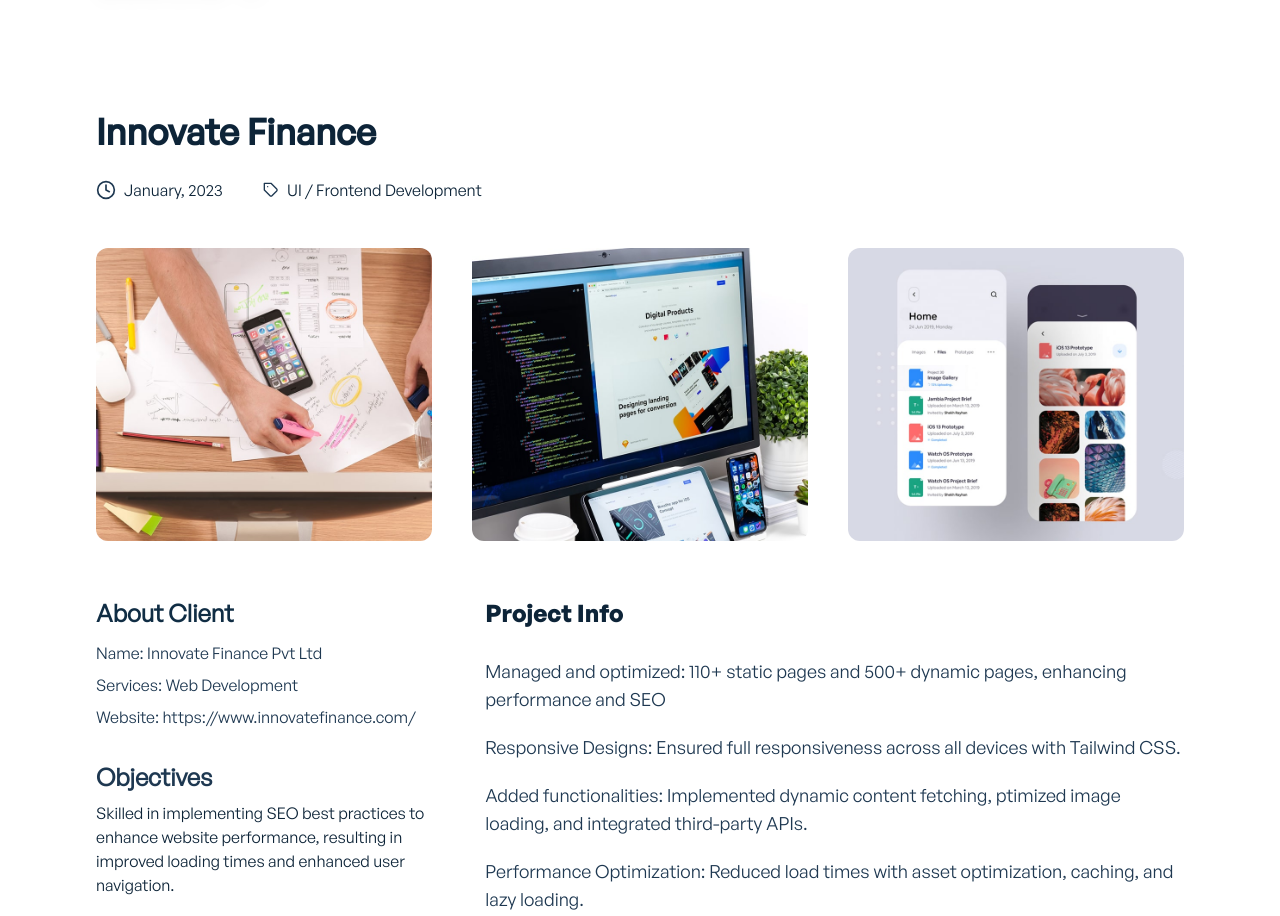
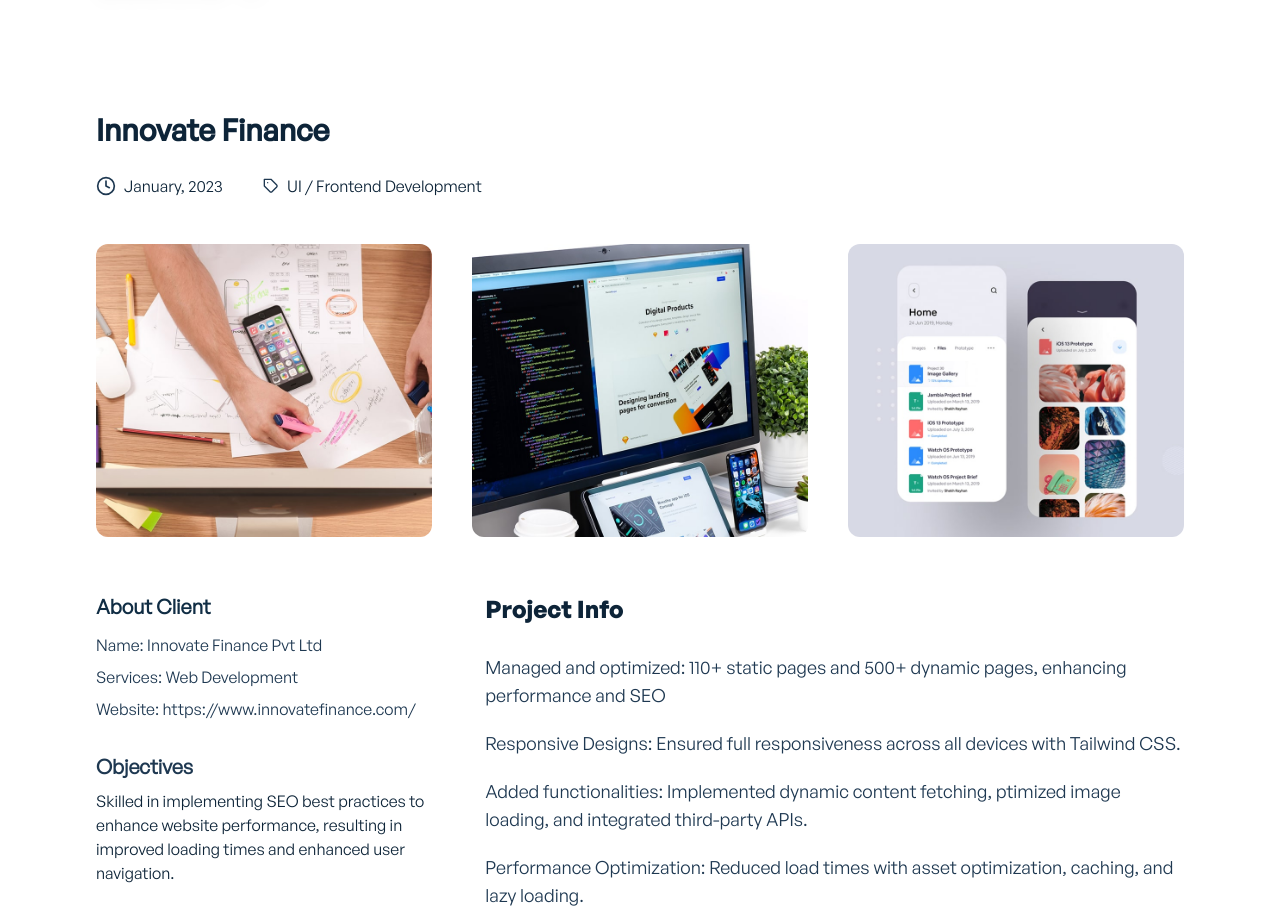
Before and after one commit to seetha-devi/my-portfolio, a Next.js app: page /projects/1 in a window 1280 px wide. Shown: the part 80-996 px from the top of the page. Built offline with nearby package versions, Linux system fonts and the light colour scheme.

Commit message:
changes updated

```diff
--- a/components/projects/ProjectSingle.jsx
+++ b/components/projects/ProjectSingle.jsx
@@ -30,7 +30,7 @@
 						/>
 					</div>
 					<div className="h-1/3 text-center px-4 py-6">
-						<p className="font-general-medium text-xl md:text-2xl text-ternary-dark dark:text-ternary-light mb-2">
+						<p className="font-general-medium text-xl  text-ternary-dark dark:text-ternary-light mb-2">
 							{props.title}
 						</p>
 						<span className="text-lg text-ternary-dark dark:text-ternary-light">
--- a/components/shared/AppHeader.jsx
+++ b/components/shared/AppHeader.jsx
@@ -2,22 +2,19 @@
 import { FiSun, FiMoon, FiX, FiMenu } from 'react-icons/fi';
 import Link from 'next/link';
 import { motion } from 'framer-motion';
-import HireMeModal from '../HireMeModal';
+// import HireMeModal from '../HireMeModal';
 import useThemeSwitcher from '../../hooks/useThemeSwitcher';
 import { RiComputerLine } from "react-icons/ri";
 function AppHeader() {
     const [showMenu, setShowMenu] = useState(false);
-    const [showModal, setShowModal] = useState(false);
+    // const [showModal, setShowModal] = useState(false);
     const [activeTheme, toggleTheme] = useThemeSwitcher();
 
     function toggleMenu() {
         setShowMenu(prev => !prev);
     }
 
-    function showHireMeModal() {
-        document.getElementsByTagName('html')[0].classList.toggle('overflow-y-hidden', !showModal);
-        setShowModal(prev => !prev);
-    }
+
 
     return (
         <motion.nav
@@ -90,13 +87,15 @@
                         </Link>
                     </div>
                     <div className="border-t-2 pt-3 sm:pt-0 sm:border-t-0 border-primary-light dark:border-secondary-dark">
-                        <button
-                            onClick={showHireMeModal}
+                       <Link href='/contact'>
+                       <button
+
                             className="font-general-medium sm:hidden block text-left text-md bg-indigo-500 hover:bg-indigo-600 text-white shadow-sm rounded-sm px-4 py-2 mt-2 duration-300 w-24"
                             aria-label="Hire Me Button"
                         >
                             Hire Me
                         </button>
+                       </Link>
                     </div>
                 </div>
 
@@ -126,13 +125,15 @@
                 {/* Header right section buttons */}
                 <div className="hidden sm:flex justify-between items-center flex-col md:flex-row">
                     <div className="hidden md:flex">
-                        <button
-                            onClick={showHireMeModal}
+                       <Link href='/contact'>
+                       <button
+
                             className="text-md font-general-medium bg-indigo-500 hover:bg-indigo-600 text-white shadow-sm rounded-md px-5 py-2.5 duration-300"
                             aria-label="Hire Me Button"
                         >
                             Hire Me
                         </button>
+                       </Link>
                     </div>
 
                     {/* Theme switcher large screen */}
@@ -149,14 +150,14 @@
                     </div>
                 </div>
             </div>
-            <div>
+            {/* <div>
                 {showModal && (
                     <HireMeModal
                         onClose={showHireMeModal}
                         onRequest={showHireMeModal}
                     />
                 )}
-            </div>
+            </div> */}
         </motion.nav>
     );
 }
--- a/data/projectsData.js
+++ b/data/projectsData.js
@@ -359,7 +359,7 @@
 		category: 'Web Application',
 		img: '/images/gbbc.png',
 		ProjectHeader: {
-			title: 'WeTalk Social Application',
+			title: 'GBBC',
 			publishDate: 'Jul 26, 2023',
 			tags: 'UI / Frontend',
 		},
--- a/pages/projects/[id].jsx
+++ b/pages/projects/[id].jsx
@@ -11,7 +11,7 @@
 
 			{/* Header */}
 			<div>
-				<p className="font-general-medium text-left text-3xl sm:text-4xl font-bold text-primary-dark dark:text-primary-light mt-14 sm:mt-20 mb-7">
+				<p className="font-general-medium text-left text-3xl  font-bold text-primary-dark dark:text-primary-light mt-14 sm:mt-20 mb-7">
 					{props.project.ProjectHeader.title}
 				</p>
 				<div className="flex">
@@ -54,7 +54,7 @@
 				<div className="w-full sm:w-1/3 text-left">
 					{/* Single project client details */}
 					<div className="mb-7">
-						<p className="font-general-regular text-2xl font-semibold text-secondary-dark dark:text-secondary-light mb-2">
+						<p className="font-general-regular text-xl font-semibold text-secondary-dark dark:text-secondary-light mb-2">
 							{props.project.ProjectInfo.ClientHeading}
 						</p>
 						<ul className="leading-loose">
@@ -87,7 +87,7 @@
 
 					{/* Single project objectives */}
 					<div className="mb-7">
-						<p className="font-general-regular text-2xl font-semibold text-ternary-dark dark:text-ternary-light mb-2">
+						<p className="font-general-regular text-xl font-semibold text-ternary-dark dark:text-ternary-light mb-2">
 							{props.project.ProjectInfo.ObjectivesHeading}
 						</p>
 						<p className="font-general-regular text-primary-dark dark:text-ternary-light">
@@ -97,7 +97,7 @@
 
 					{/* Single project technologies */}
 					<div className="mb-7">
-						<p className="font-general-regular text-2xl font-semibold text-ternary-dark dark:text-ternary-light mb-2">
+						<p className="font-general-regular text-xl font-semibold text-ternary-dark dark:text-ternary-light mb-2">
 							{props.project.ProjectInfo.Technologies[0].title}
 						</p>
 						<p className="font-general-regular text-primary-dark dark:text-ternary-light">
```
